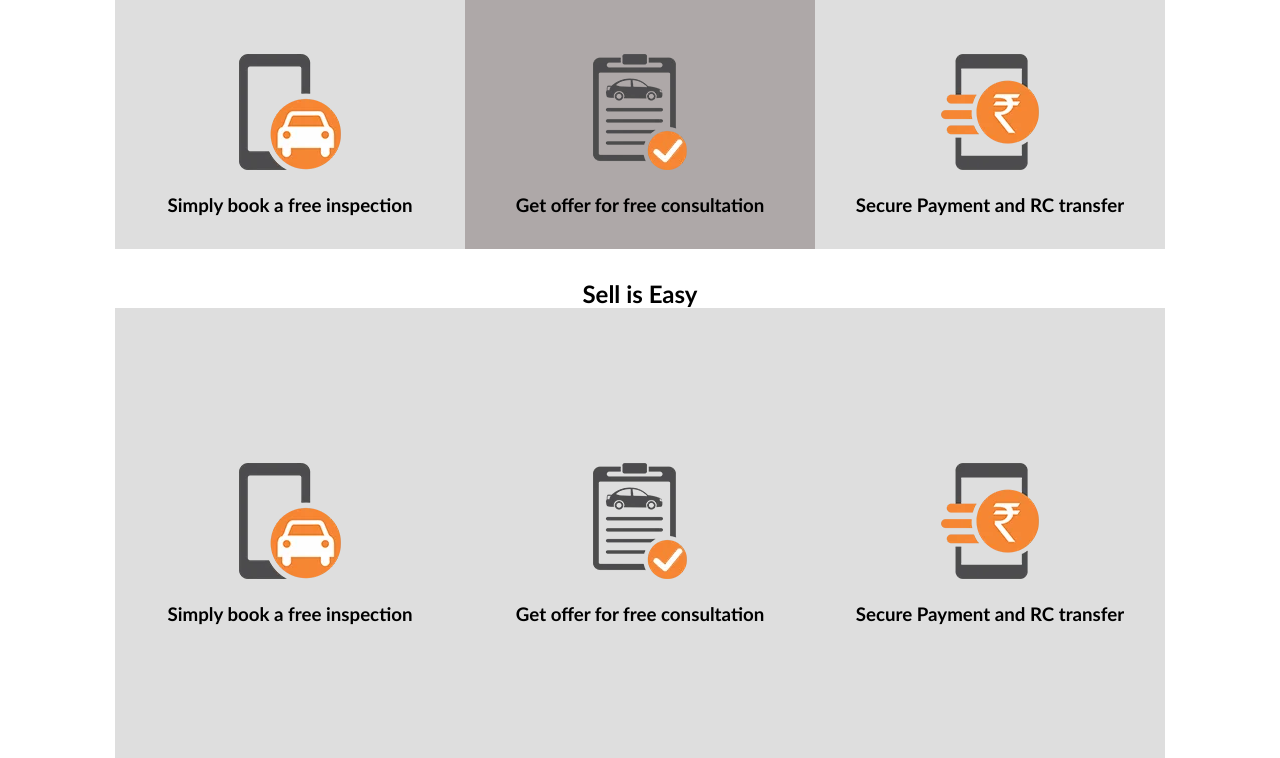
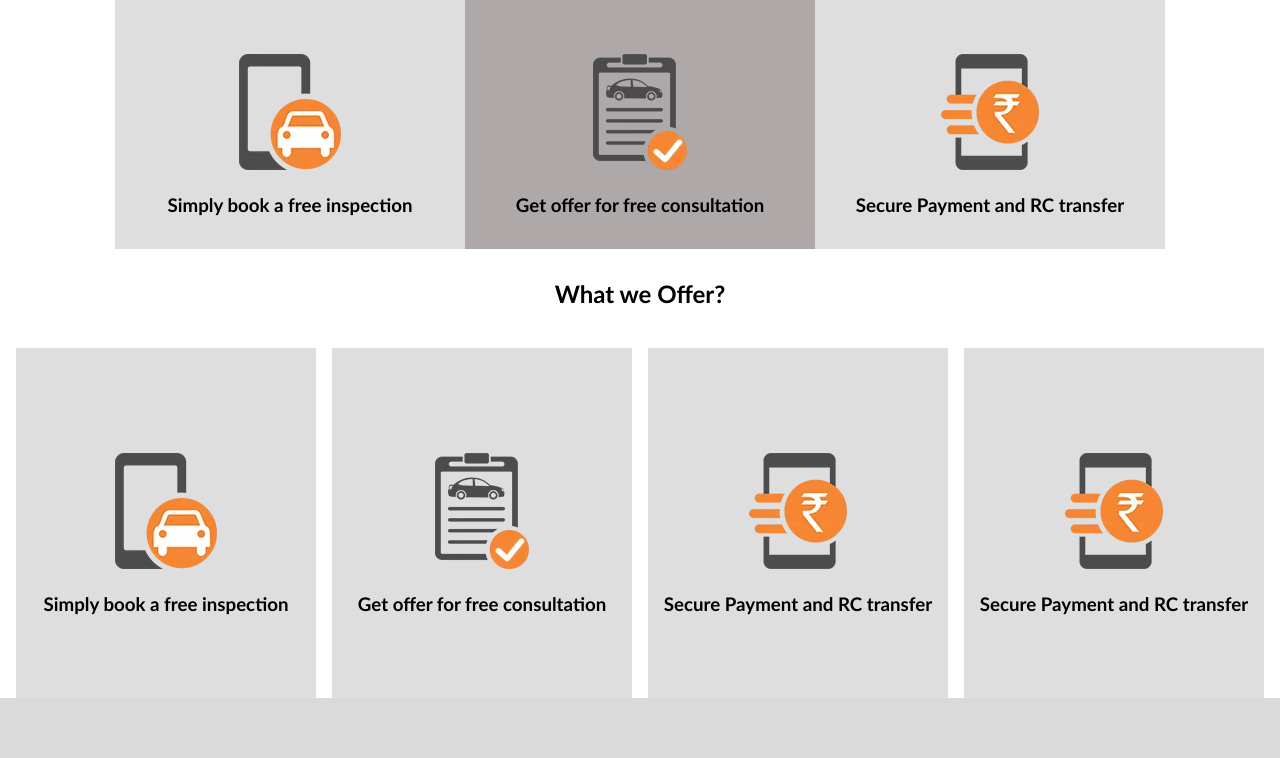
Before and after one commit to Ayaz-Ahamed-Shaik/PythonGroupRetake, a Flask app: page / in a window 1280 px wide. Shown: the part 404-1162 px from the top of the page. After the commit the page ends 1102 px from the top, so only its background shows below. Run offline with Flask 3, Linux system fonts and the light colour scheme.

Commit message:
section4styling2

```diff
--- a/static/css/index.css
+++ b/static/css/index.css
@@ -92,14 +92,21 @@ nav h3
 {
     background-color: rgb(255, 143, 52);
 }
-
-.section4 .subsectionbox1,.section4 .subsectionbox2,.section4 .subsectionbox3
+.section4 .subsection3
+{
+    display:flex;
+    justify-content: space-evenly;
+    align-items: center;
+    width: 100%;
+}
+.section4 .subsectionbox1,.section4 .subsectionbox2,.section4 .subsectionbox3,.section4 .subsectionbox4
 {
     display: flex;
     justify-content: center;
     align-items: center;
     flex-direction: column;
-    width: 350px;
-    height: 450px;
+    width: 300px;
+    height: 350px;
     background-color: rgb(222, 222, 222);
+    margin-top: 40px;
 }
--- a/templates/index.html
+++ b/templates/index.html
@@ -34,7 +34,7 @@
         </div>
       </div>
       <div class="section4">
-        <h2>Sell is Easy</h2>
+        <h2>What we Offer?</h2>
         <div class="subsection3">
           <div class="subsectionbox1">
               <img src="static/assets/icon1.webp"/>
@@ -48,6 +48,10 @@
             <img src="static/assets/icon3.webp"/>
             <h3>Secure Payment and RC transfer</h3>
           </div>
+          <div class="subsectionbox4">
+            <img src="static/assets/icon3.webp"/>
+            <h3>Secure Payment and RC transfer</h3>
+          </div>
         </div>
       </div>
     </main>
```
